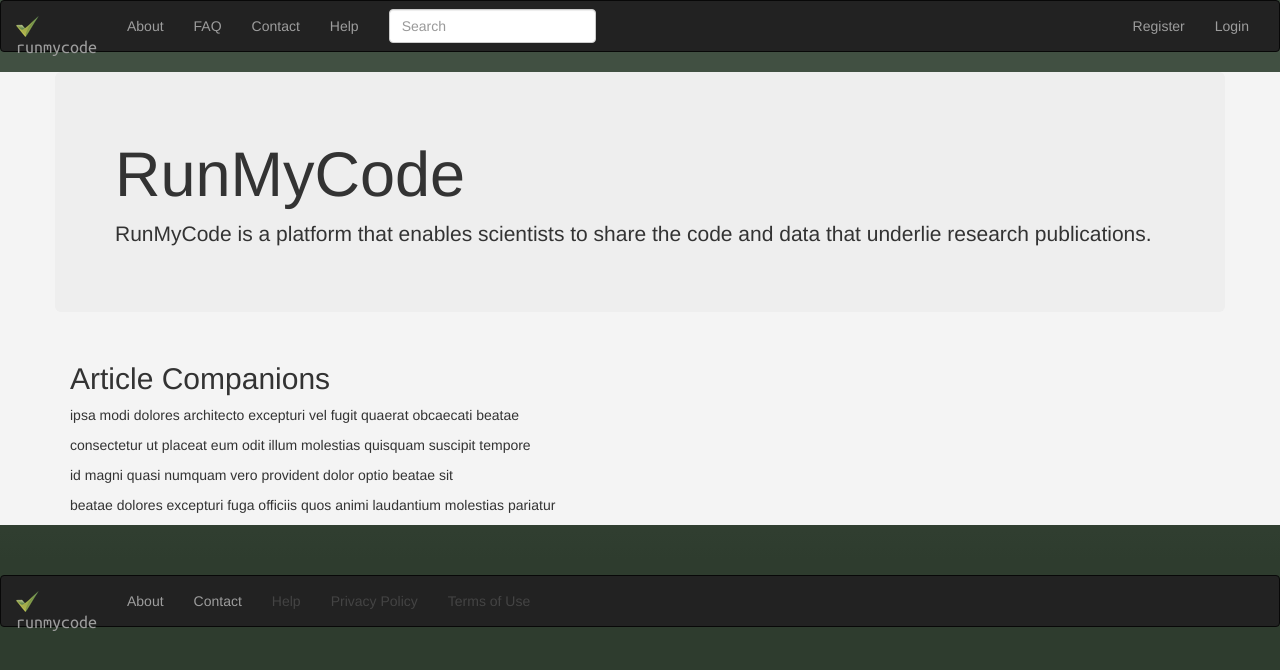
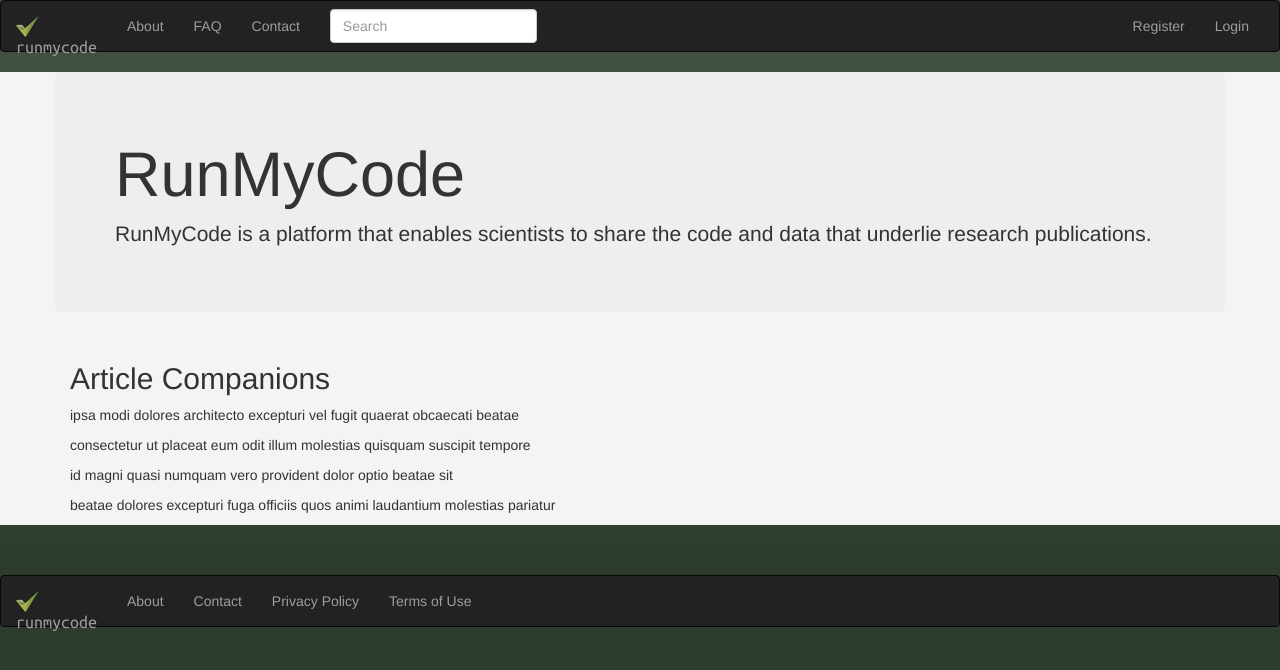
Before and after one commit to researchcompendia/researchcompendia, a Django app: page / in a window 1280 px wide. Shown: the top 670 px of the page. Run offline with Django 3.2, Linux system fonts and the light colour scheme; data that the repository does not hold is empty; some libraries are stand-ins or nearby versions.

Commit message:
added static pages for terms and privacy policies

```diff
--- a/companionpages/companionpages/urls.py
+++ b/companionpages/companionpages/urls.py
@@ -4,7 +4,7 @@ admin.autodiscover()
 
 from envelope.views import ContactView
 
-from home.views import AboutView, FaqView, HomeView
+from home.views import FaqView, HomeView
 
 urlpatterns = patterns('',
     url(r'^$', HomeView.as_view(), name='rmc_home'),
@@ -31,4 +31,6 @@ urlpatterns = patterns('',
 
 urlpatterns += patterns('django.contrib.flatpages.views',
     url(r'^about/', 'flatpage', {'url': '/about/'}, name='rmc_about'),
+    url(r'^terms/', 'flatpage', {'url': '/terms/'}, name='rmc_terms'),
+    url(r'^privacy/', 'flatpage', {'url': '/privacy/'}, name='rmc_privacy'),
 )
--- a/companionpages/templates/footer.html
+++ b/companionpages/templates/footer.html
@@ -14,9 +14,8 @@
     <ul class="nav navbar-nav">
       <li><a href="{% url 'rmc_about' %}" class="navbar-link">About</a></li>
       <li><a href="/contact" class="navbar-link">Contact</a></li>
-      <li class="disabled"><a href="#help" class="navbar-link">Help</a></li>
-      <li class="disabled"><a href="#privacy" class="navbar-link">Privacy Policy</a></li>
-      <li class="disabled"><a href="#terms" class="navbar-link">Terms of Use</a></li>
+      <li><a href="{% url 'rmc_privacy' %}" class="navbar-link">Privacy Policy</a></li>
+      <li><a href="{% url 'rmc_terms' %}" class="navbar-link">Terms of Use</a></li>
     </ul>
   </div>
 </nav>
--- a/companionpages/templates/header.html
+++ b/companionpages/templates/header.html
@@ -21,16 +21,15 @@
       <li><a href="{% url 'rmc_about' %}" class="navbar-link">About</a></li>
       <li><a href="{% url 'rmc_faq' %}" class="navbar-link">FAQ</a></li>
       <li><a href="/contact" class="navbar-link">Contact</a></li>
-      <li><a href="/help" class="navbar-link">Help</a></li>
     </ul>
     <form class="navbar-form pull-left" action="">
       <input class="form-control col-lg-8" type="text" placeholder="Search">
     </form>
     <ul class="nav navbar-nav pull-right">
       {% if user.is_authenticated %}
-      <li><a href="">Dashboard</a>
-      <li><a href="">My Sites</a>
-      <li><a href="">My Results</a>
+      <li class="disabled"><a href="">Dashboard</a>
+      <li class="disabled"><a href="">My Sites</a>
+      <li class="disabled"><a href="">My Results</a>
       <li>
         <a class="dropdown-toggle" data-toggle="dropdown" href="#">{{ user.email }}<b class="caret"></b></a>
           <ul class="dropdown-menu">
```
